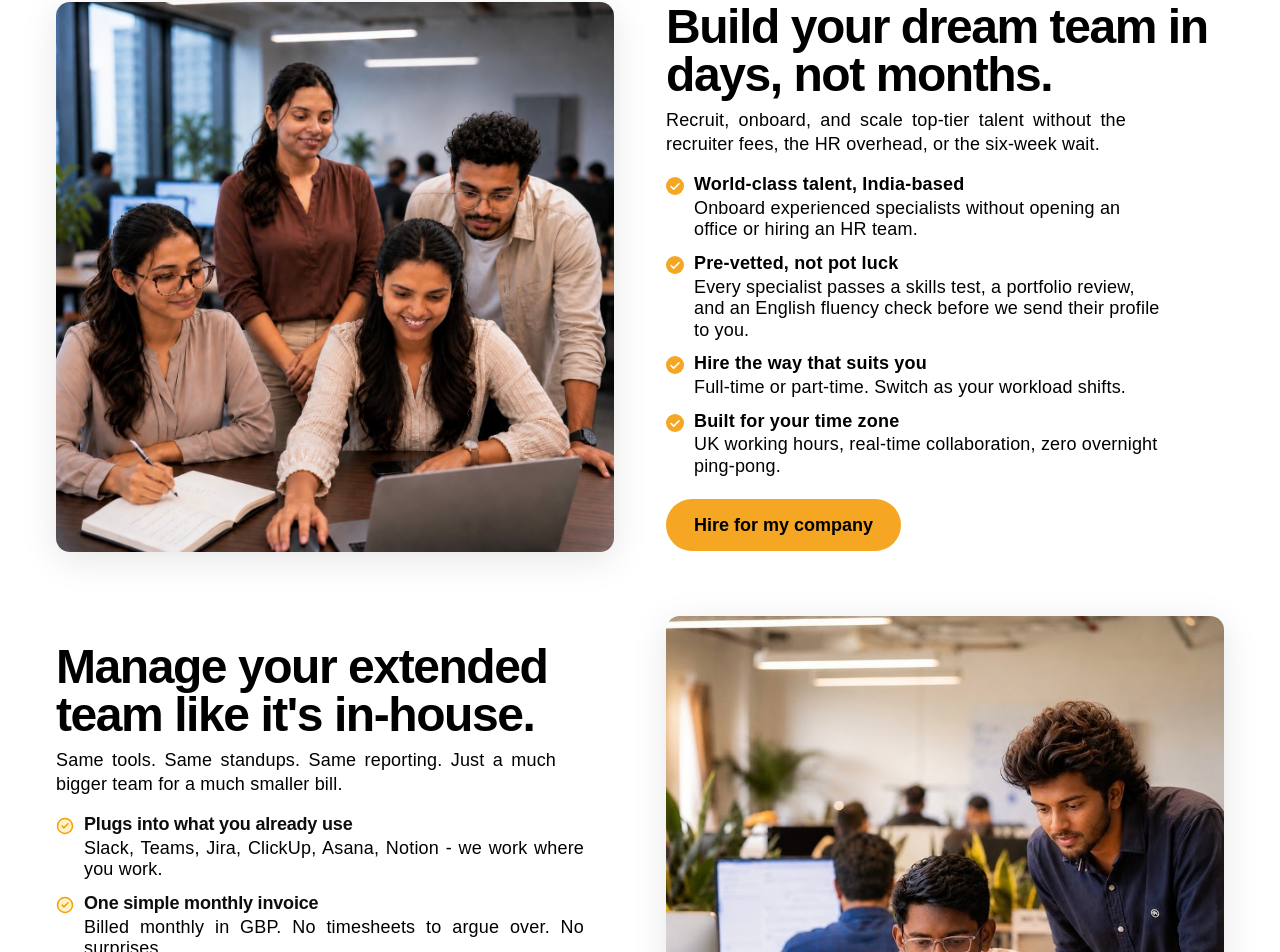
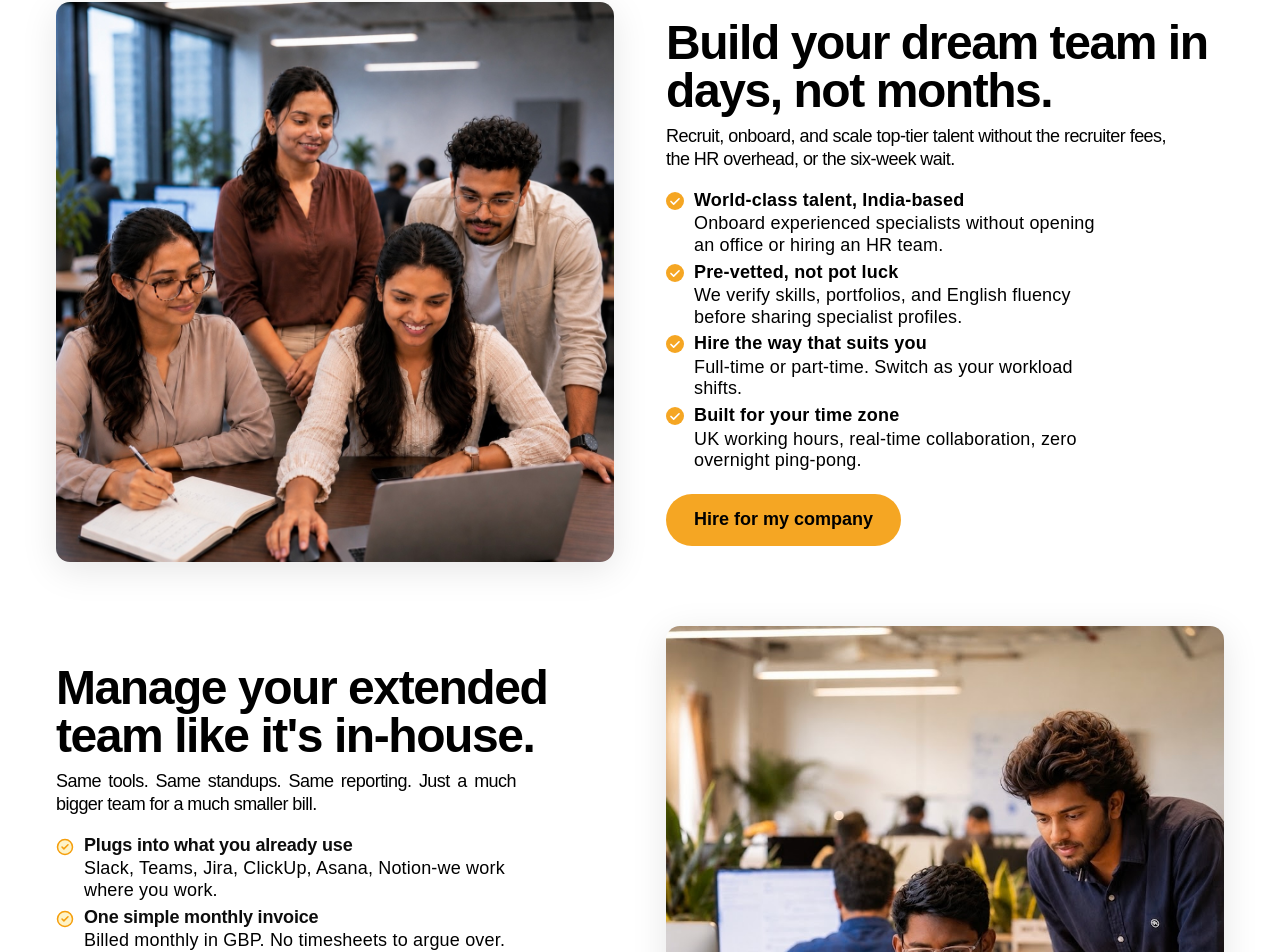
Before and after one commit to kalpanadevi07/BB, a React (Vite) app: page / in a window 1280 px wide. Shown: the part 948-1900 px from the top of the page. Built offline with nearby package versions, Linux system fonts and the light colour scheme.

Commit message:
restructured some phrases for allignment
Updated descriptions for clarity and consistency. Adjusted styles for better layout and alignment.

```diff
--- a/src/CombinedSection.jsx
+++ b/src/CombinedSection.jsx
@@ -20,7 +20,7 @@ const aboutFeatures = [
   },
   {
     title: "Pre-vetted, not pot luck",
-    desc: "Every specialist passes a skills test, a portfolio review, and an English fluency check before we send their profile to you.",
+    desc: "We verify skills, portfolios, and English fluency before sharing specialist profiles.",
   },
   {
     title: "Hire the way that suits you",
@@ -35,7 +35,7 @@ const aboutFeatures = [
 const managePoints = [
   {
     title: "Plugs into what you already use",
-    desc: "Slack, Teams, Jira, ClickUp, Asana, Notion - we work where you work.",
+    desc: "Slack, Teams, Jira, ClickUp, Asana, Notion-we work where you work.",
   },
   {
     title: "One simple monthly invoice",
@@ -43,11 +43,11 @@ const managePoints = [
   },
   {
     title: "No extra overheads",
-    desc: "Salary, taxes, HR, equipment - all bundled in. You pay one fee, we handle the rest.",
+    desc: "Salary, taxes, HR, equipment-all bundled in. You pay one fee, we handle the rest.",
   },
   {
     title: "Visibility, your way",
-    desc: "Daily standups, weekly reports, monthly reviews - whatever keeps you happy.",
+    desc: "Daily standups, weekly reports, monthly reviews-whatever keeps you happy.",
   },
 ];
 
@@ -175,8 +175,8 @@ export default function CombinedSection() {
                   src={teamImg}
                   alt="Team working in office"
                   style={{
-                    width: "100%", maxWidth: 560,
-                    height: 550, objectFit: "cover",
+                    width: "100%", maxWidth: 580,
+                    height: 560, objectFit: "cover",
                     borderRadius: 14, display: "block",
                     boxShadow: "0 8px 36px rgba(0,0,0,0.10)",
                   }}
@@ -191,19 +191,19 @@ export default function CombinedSection() {
                 fontFamily: "Roobert Font Family, Sans-serif", fontWeight: 900,
                 color: "#000000", lineHeight: 1, letterSpacing: "-0.03em",
                 fontSize: isMobile ? 24 : isTablet ? 28 : 48,
-                marginBottom: 10, marginTop: 0,
+                marginBottom: 10, marginTop: 0,marginLeft:0,marginRight:0,
                 textAlign: "left",
               }}>
                 Build your dream team in days, not months.
               </h2>
               <p style={{
                 fontSize: 18, color: "#000000", lineHeight: 1.3,
-                marginBottom: 18, maxWidth: 460, textAlign: "justify",
+                marginBottom: 18, maxWidth: 500, textAlign: "justify",letterSpacing: "-0.03em",
               }}>
                 Recruit, onboard, and scale top-tier talent without the recruiter
                 fees, the HR overhead, or the six-week wait.
               </p>
-              <div style={{ display: "flex", flexDirection: "column", gap: 12, marginBottom: 22, fontSize: 18, textAlign: "justify", maxWidth:500,}}>
+              <div style={{ display: "flex", flexDirection: "column", gap: 5, marginBottom: 22, fontSize: 18, textAlign: "justify", maxWidth:430,lineHeight:1.2, }}>
                 {aboutFeatures.map((f, i) => (
                   <FeatureItem key={i} title={f.title} desc={f.desc} />
                 ))}
@@ -232,7 +232,7 @@ export default function CombinedSection() {
                 fontFamily: "Roobert Font Family, Sans-serif", fontWeight: 900,
                 color: "#000000", lineHeight: 1, letterSpacing: "-0.03em",
                 fontSize: isMobile ? 24 : isTablet ? 28 : 48,
-                marginBottom: 10, marginTop: 0,
+                marginBottom: 10, marginTop: 0,marginLeft:0,marginRight:0,
                 textAlign: "left",
               }}>
                 Manage your extended team like it's in-house.
@@ -241,14 +241,14 @@ export default function CombinedSection() {
               <p style={{
                 fontSize: 18, lineHeight: 1.3, color: "#000000",
                 margin: "0 0 18px 0",
-                textAlign: "justify",maxWidth:500,
+                textAlign: "justify",maxWidth:460,letterSpacing: "-0.03em",
               }}>
                 Same tools. Same standups. Same reporting.
                 Just a much bigger team for a much smaller bill.
               </p>
 
               <ul style={{
-                display: "flex", flexDirection: "column", gap: 12,
+                display: "flex", flexDirection: "column", gap: 5, alignItems: "flex-start",
                 listStyle: "none", padding: 0, margin: "0 0 20px 0", width: "100%",
               }}>
                 {managePoints.map(p => (
@@ -261,13 +261,13 @@ export default function CombinedSection() {
                         fontSize: 18, fontWeight: 700, color: "#0d0d0d",
                         letterSpacing: "-0.01em", lineHeight: 1.2,
                         margin: "0 0 2px 0", fontFamily: "Roobert Font Family, Sans-serif",
-                        textAlign: "justify-content,",
+                        textAlign: "left",
                       }}>
                         {p.title}
                       </p>
                       <p style={{
                         fontSize: 18, lineHeight: 1.2, color: "#000000",
-                        margin: 0, textAlign: "justify",maxWidth:500,
+                        margin: 0, textAlign: "left",maxWidth:430,gap: 5,
                       }}>
                         {p.desc}
                       </p>
```
